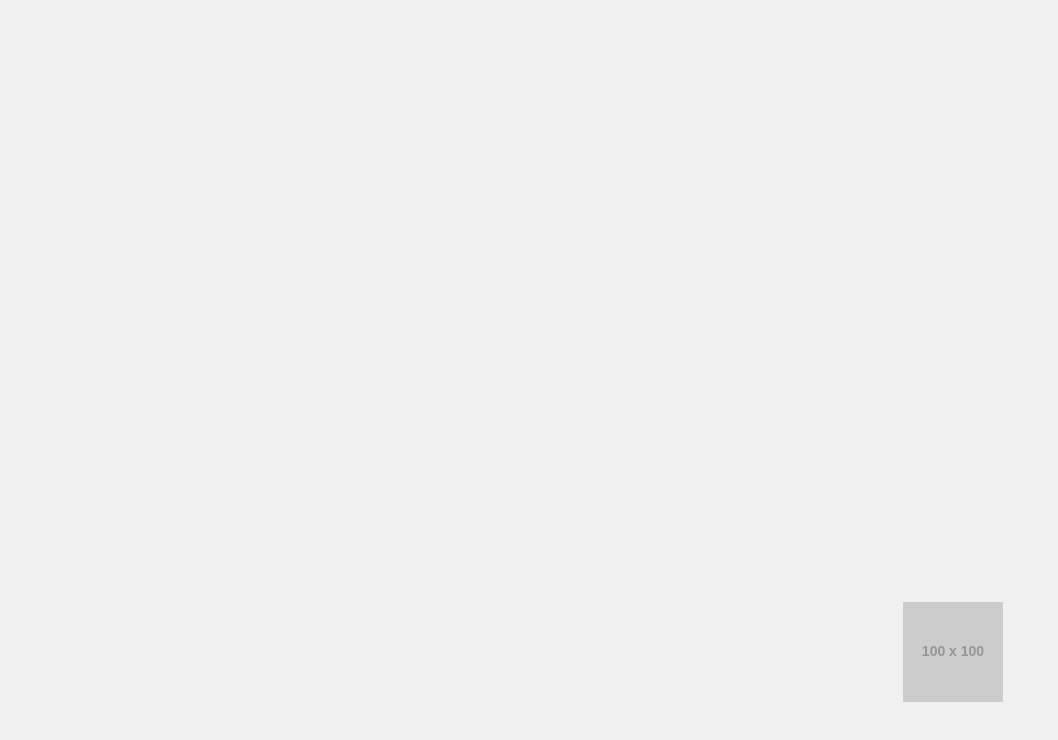
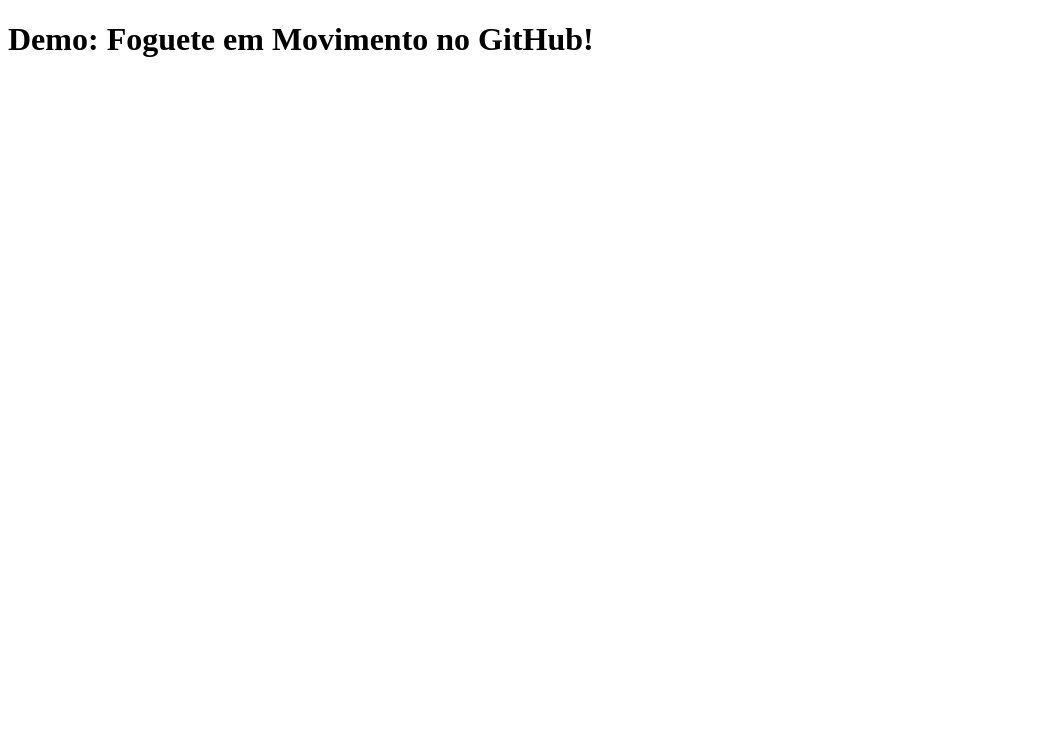
Before and after one commit to AndersonMalinowski/imagem, a plain HTML site: page index.html in a window 1280 px wide. Shown: the whole page, without its empty margins (0-1058 px from the left). Drawn offline with Linux system fonts and the light colour scheme; placeholder pictures from the web are drawn by us.

Commit message:
Update index.html

```diff
--- a/index.html
+++ b/index.html
@@ -1,64 +1,9 @@
 <!DOCTYPE html>
-<html lang="pt-BR">
-<head>
-  <meta charset="UTF-8">
-  <meta name="viewport" content="width=device-width, initial-scale=1.0">
-  <title>Imagem em Movimento</title>
-  <style>
-    body {
-      margin: 0;
-      overflow: hidden;
-      background: #f0f0f0;
-    }
-    #minhaImagem {
-      position: absolute;
-      width: 100px;
-      height: 100px;
-      transition: none; /* Remove animação suave para controle total via JS */
-    }
-  </style>
-</head>
+<html>
 <body>
-
-  <!-- Substitua o src pela sua imagem -->
-  <img id="minhaImagem" src="https://via.placeholder.com/100?text=Imagem" alt="Imagem em movimento">
-
+  <h1>Demo: Foguete em Movimento no GitHub!</h1>
   <script>
-    const img = document.getElementById('minhaImagem');
-    const larguraTela = window.innerWidth - img.width;
-    const alturaTela = window.innerHeight - img.height;
-
-    let posX = 0;
-    let posY = 0;
-    let velocidadeX = 3; // pixels por frame
-    let velocidadeY = 2;
-
-    function animar() {
-      // Atualiza posição
-      posX += velocidadeX;
-      posY += velocidadeY;
-
-      // Verifica colisão com as bordas e inverte direção
-      if (posX <= 0 || posX >= larguraTela) {
-        velocidadeX = -velocidadeX;
-        posX = Math.max(0, Math.min(posX, larguraTela)); // Corrige posição
-      }
-      if (posY <= 0 || posY >= alturaTela) {
-        velocidadeY = -velocidadeY;
-        posY = Math.max(0, Math.min(posY, alturaTela));
-      }
-
-      // Aplica posição na imagem
-      img.style.left = posX + 'px';
-      img.style.top = posY + 'px';
-
-      // Continua a animação
-      requestAnimationFrame(animar);
-    }
-
-    // Inicia a animação
-    animar();
+    // Cole o código JS acima aqui
   </script>
-
 </body>
 </html>
```
